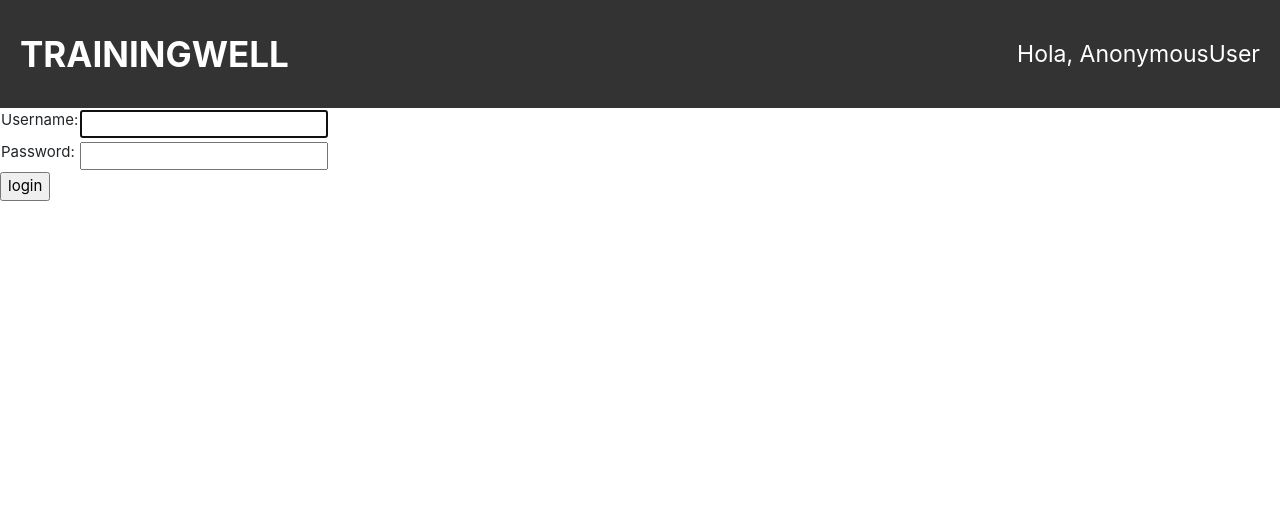
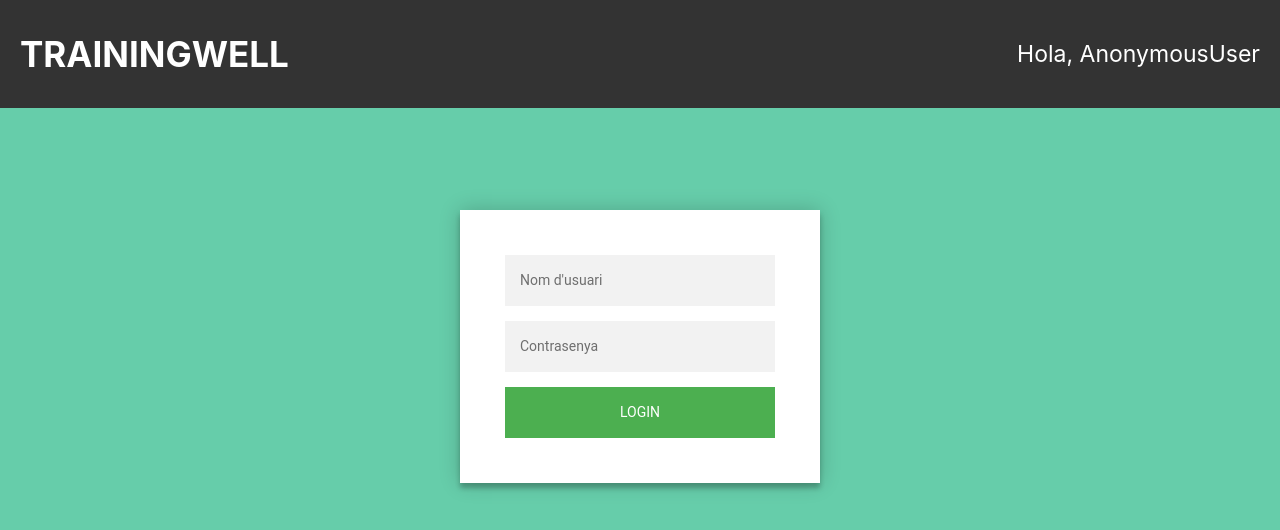
Before and after one commit to GrupoGei/joint-project-trainingwell, a Django app: page / in a window 1280 px wide. Shown: the top 530 px of the page. Run offline with Django 3.2, Linux system fonts and the light colour scheme; parts of the project's set-up code (start-up, migrations or seed data) failed here and were passed over; some libraries are stand-ins or nearby versions.

Commit message:
Login form updated

```diff
--- a/apps/reservations/forms.py
+++ b/apps/reservations/forms.py
@@ -4,10 +4,13 @@ from datetime import date, timedelta, datetime
 from django import forms
 from django.conf import settings
 from tempus_dominus.widgets import DatePicker, DateTimePicker
-
+from django.contrib.auth.forms import AuthenticationForm
 from .models import *
 from datetime import date
 
+class CustomAuthForm(AuthenticationForm):
+    username = forms.CharField(widget=forms.TextInput(attrs={'class':'validate','placeholder': 'Nom d\'usuari'}))
+    password = forms.CharField(widget=forms.PasswordInput(attrs={'placeholder':'Contrasenya'}))
 
 class RangeHoursForm(forms.ModelForm):
     class Meta:
--- a/apps/reservations/static/style.css
+++ b/apps/reservations/static/style.css
@@ -138,3 +138,94 @@
   background-color: #ddd;
   color: black;
 }
+
+@import url(https://fonts.googleapis.com/css?family=Roboto:300);
+
+.login-page {
+  width: 360px;
+  padding: 8% 0 0;
+  margin: auto;
+}
+.form {
+  position: relative;
+  z-index: 1;
+  background: #FFFFFF;
+  max-width: 360px;
+  margin: 0 auto 100px;
+  padding: 45px;
+  text-align: center;
+  box-shadow: 0 0 20px 0 rgba(0, 0, 0, 0.2), 0 5px 5px 0 rgba(0, 0, 0, 0.24);
+}
+.form input {
+  font-family: "Roboto", sans-serif;
+  outline: 0;
+  background: #f2f2f2;
+  width: 100%;
+  border: 0;
+  margin: 0 0 15px;
+  padding: 15px;
+  box-sizing: border-box;
+  font-size: 14px;
+}
+.form button {
+  font-family: "Roboto", sans-serif;
+  text-transform: uppercase;
+  outline: 0;
+  background: #4CAF50;
+  width: 100%;
+  border: 0;
+  padding: 15px;
+  color: #FFFFFF;
+  font-size: 14px;
+  -webkit-transition: all 0.3 ease;
+  transition: all 0.3 ease;
+  cursor: pointer;
+}
+.form button:hover,.form button:active,.form button:focus {
+  background: #43A047;
+}
+.form .message {
+  margin: 15px 0 0;
+  color: #b3b3b3;
+  font-size: 12px;
+}
+.form .message a {
+  color: #4CAF50;
+  text-decoration: none;
+}
+.form .register-form {
+  display: none;
+}
+.container {
+  position: relative;
+  z-index: 1;
+  max-width: 300px;
+  margin: 0 auto;
+}
+.container:before, .container:after {
+  content: "";
+  display: block;
+  clear: both;
+}
+.container .info {
+  margin: 50px auto;
+  text-align: center;
+}
+.container .info h1 {
+  margin: 0 0 15px;
+  padding: 0;
+  font-size: 36px;
+  font-weight: 300;
+  color: #1a1a1a;
+}
+.container .info span {
+  color: #4d4d4d;
+  font-size: 12px;
+}
+.container .info span a {
+  color: #000000;
+  text-decoration: none;
+}
+.container .info span .fa {
+  color: #EF3B3A;
+}
--- a/apps/reservations/templates/login.html
+++ b/apps/reservations/templates/login.html
@@ -2,6 +2,7 @@
 
 {% block page_content %}
 
+<body class="body">
 {% if form.errors %}
 <p>Your username and password didn't match. Please try again.</p>
 {% endif %}
@@ -15,21 +16,15 @@
     {% endif %}
 {% endif %}
 
-<form method="post" action="{% url 'login' %}">
-{% csrf_token %}
-<table>
-<tr>
-    <td>{{ form.username.label_tag }}</td>
-    <td>{{ form.username }}</td>
-</tr>
-<tr>
-    <td>{{ form.password.label_tag }}</td>
-    <td>{{ form.password }}</td>
-</tr>
-</table>
-
-<input type="submit" value="login">
-<input type="hidden" name="next" value="{{ next }}">
-</form>
-
+<div class="login-page">
+  <div class="form">
+    <form class="login-form" method="post" action="{% url 'login' %}">
+        {% csrf_token %}
+      <td>{{ form.username }}</td>
+      <td>{{ form.password }}</td>
+      <button>login</button>
+    </form>
+  </div>
+</div>
+</body>
 {% endblock %}
--- a/apps/reservations/urls.py
+++ b/apps/reservations/urls.py
@@ -2,6 +2,7 @@ from django.contrib import admin
 from django.urls import path
 from apps.reservations import views
 from django.contrib.auth import views as auth_views
+from apps.reservations.forms import CustomAuthForm
 urlpatterns = [
     path('show_installations/', views.show_installations, name='index'),
     path('show_installations_reserved/<str:username>', views.show_installations_reserved, name='installations_reserved'),
@@ -10,5 +11,5 @@ urlpatterns = [
     path('change_date/<int:pk_inst>', views.change_date, name='change_date'),
     path('cancel_reserve/<int:pk_reserve>', views.delete_reserve, name='delete_reserve'),
     path('show_installations/<str:sport>', views.filtered_installations, name='filtered_index'),
-    path('', auth_views.LoginView.as_view(template_name= 'login.html'), name='login')
+    path('', auth_views.LoginView.as_view(template_name= 'login.html', authentication_form=CustomAuthForm), name='login'),
 ]
```
